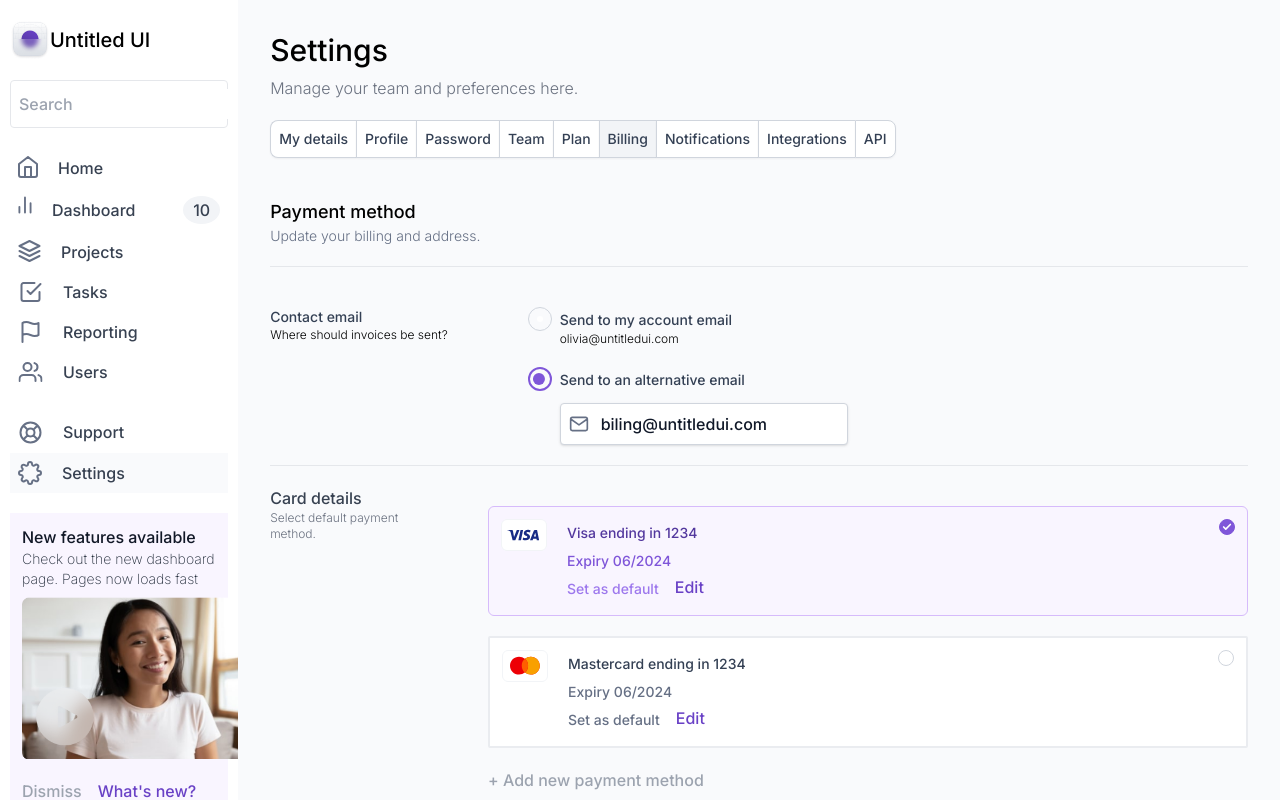
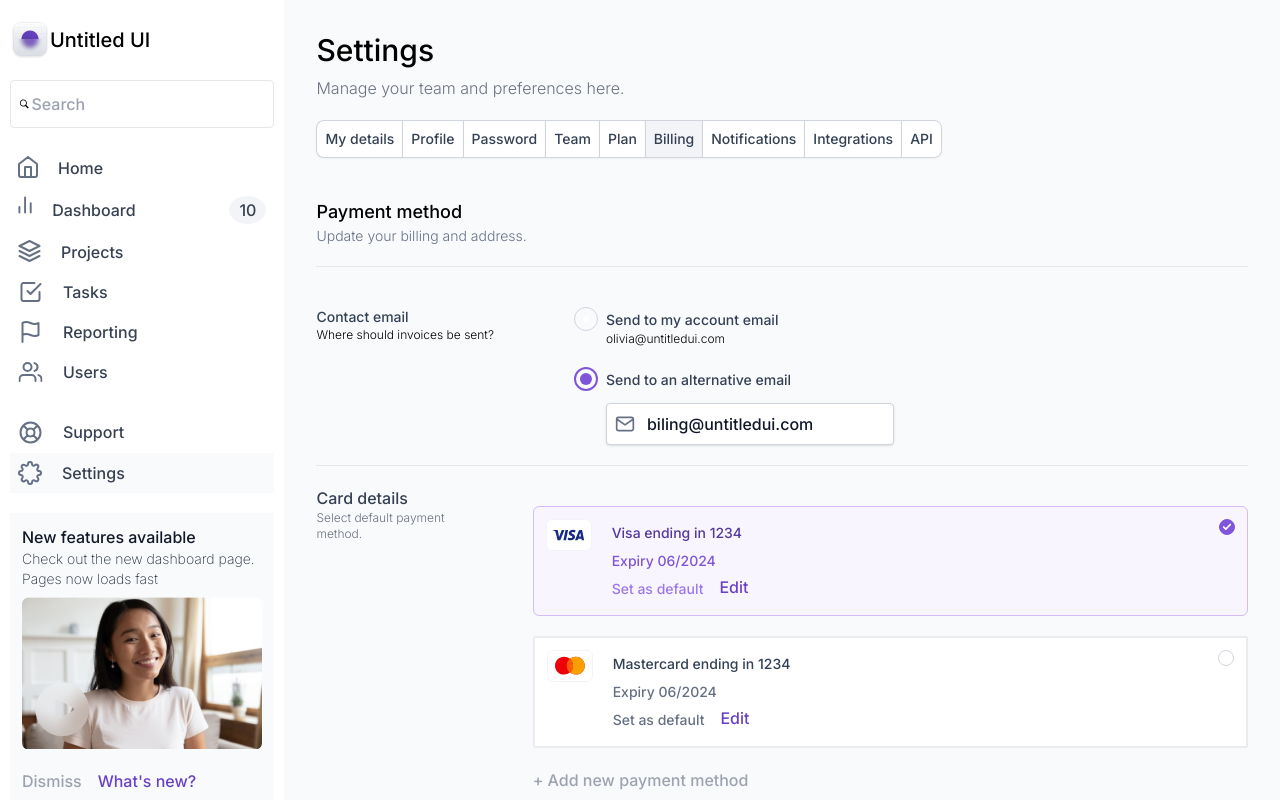
Before and after one commit to Spectrumsun/page-setting, a React (Create React App) app: page / in a window 1280 px wide. Shown: the top 800 px of the page. Built offline with nearby package versions, Linux system fonts and the light colour scheme.

Commit message:
add padding fix

```diff
--- a/src/components/Setting/index.js
+++ b/src/components/Setting/index.js
@@ -8,11 +8,10 @@ import Button from '../../Icon/Button';
 import Table from '../Table';
 import './index.scss';
 
-const Setting = ({ showSideBar }) => {
+const Setting = () => {
   const [check, setCheck] = useState('visa');
   return (
-    <div
-    className={`flex flex-col w-full ${showSideBar && "h-screen"}`}>
+    <div className="flex flex-col w-full">
       <div className="setting__wrapper">
         <h1 className="text-3xl pl-5 md:pl-0">Settings</h1>
         <p className="mt-2 font-light mb-5 text-gray-500 pl-5 md:pl-0">Manage your team and preferences here.</p>
--- a/src/components/Setting/index.scss
+++ b/src/components/Setting/index.scss
@@ -1,6 +1,6 @@
 .setting {
   &__wrapper {
-    @apply overflow-scroll w-full p-8;
+    @apply overflow-scroll w-full p-8 h-screen;
     background: var(--background);
     padding-bottom: 100px;
   }
--- a/src/components/Sidebar/index.scss
+++ b/src/components/Sidebar/index.scss
@@ -1,7 +1,8 @@
 .sidebar {
   &__wrapper {
-    @apply w-72 overflow-scroll;
+    @apply overflow-scroll;
     padding: 0px 10px 10px 10px;
+    width: 360px;
   }
 
   &__logo {
@@ -48,9 +49,11 @@
 
   &__card {
     @apply mb-5 mt-5 p-3;
-    background: var(--background2);
+    background: var(--background);
+
+
     &-image {
-      @apply w-64;
+      @apply w-full;
     }
     img {
       @apply object-contain w-full;
```
